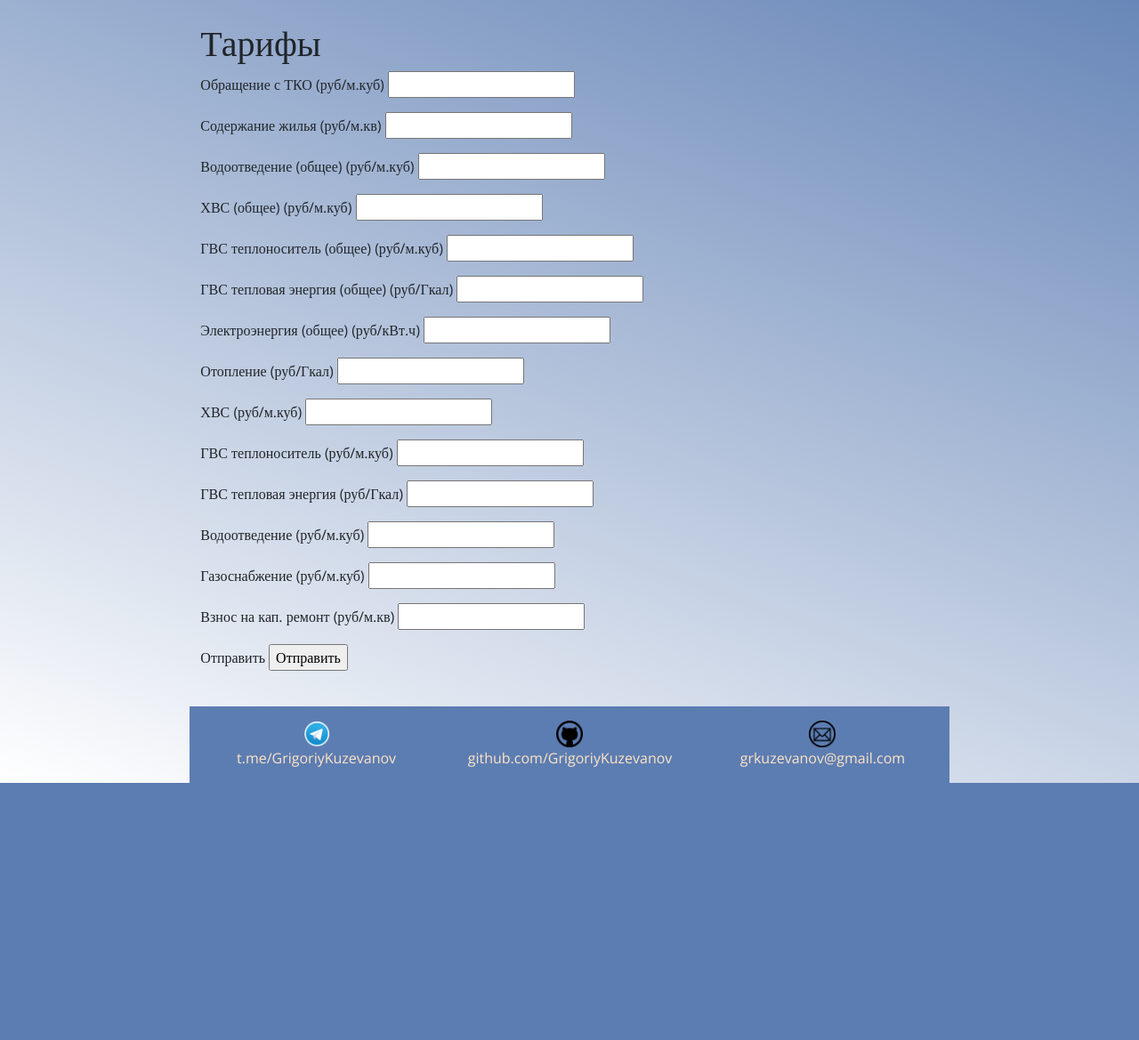
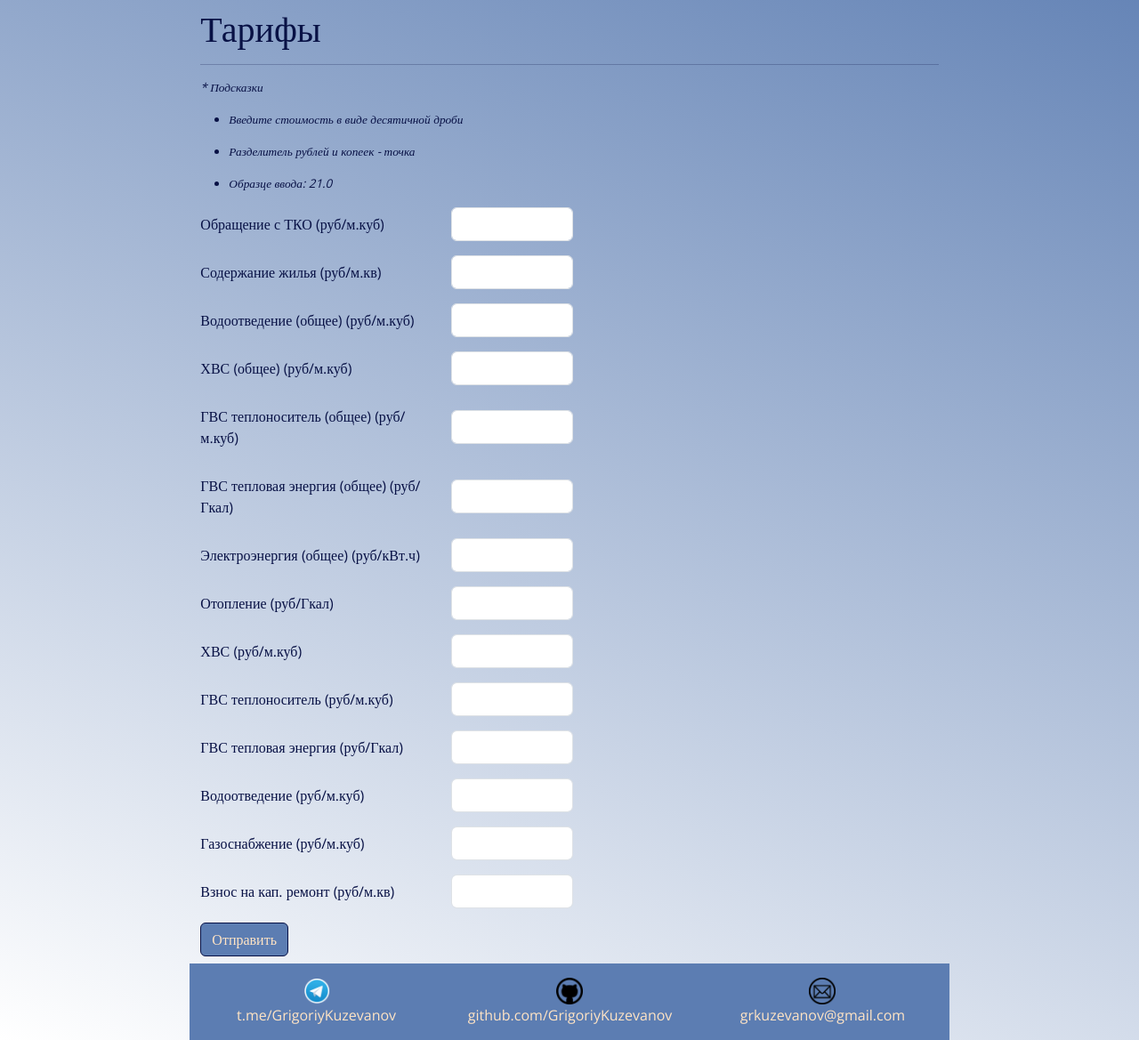
Before and after one commit to GrigoriyKuzevanov/flask-pet-project, a Flask app: page /prices in a window 1280 px wide. Shown: the part 108-1277 px from the top of the page at 89% size. Before the commit the page ends 988 px from the top, so only its background shows below. Run offline with Flask 3, Linux system fonts and the light colour scheme; the visitor is signed in with stand-in values (Sample User, id 1); data that the repository does not hold is empty.

Commit message:
add css styles for prices form

```diff
--- a/my_app/forms.py
+++ b/my_app/forms.py
@@ -1,7 +1,7 @@
 from flask_wtf import FlaskForm
 from wtforms import (BooleanField, FloatField, PasswordField, StringField,
                      SubmitField)
-from wtforms.validators import DataRequired, Email, EqualTo, ValidationError
+from wtforms.validators import DataRequired, Email, EqualTo, ValidationError, Optional
 
 from my_app.models import User
 
@@ -34,18 +34,18 @@ class RegistrationForm(FlaskForm):
 
 
 class PriceForm(FlaskForm):
-    tko = FloatField("Обращение с ТКО (руб/м.куб)")
-    maintenance_common = FloatField("Содержание жилья (руб/м.кв)")
-    drainage_common = FloatField("Водоотведение (общее) (руб/м.куб)")
-    cold_water_common = FloatField("ХВС (общее) (руб/м.куб)")
-    hot_water_volume_common = FloatField("ГВС теплоноситель (общее) (руб/м.куб)")
-    hot_water_energy_common = FloatField("ГВС тепловая энергия (общее) (руб/Гкал)")
-    electricity_common = FloatField("Электроэнергия (общее) (руб/кВт.ч)")
-    heating = FloatField("Отопление (руб/Гкал)")
-    cold_water = FloatField("ХВС (руб/м.куб)")
-    hot_water_volume = FloatField("ГВС теплоноситель (руб/м.куб)")
-    hot_water_energy = FloatField("ГВС тепловая энергия (руб/Гкал)")
-    drainage = FloatField("Водоотведение (руб/м.куб)")
-    gas = FloatField("Газоснабжение (руб/м.куб)")
-    renovation = FloatField("Взнос на кап. ремонт (руб/м.кв)")
-    submit = SubmitField("Отправить")
+    tko = FloatField("Обращение с ТКО (руб/м.куб)", validators=[Optional()])
+    maintenance_common = FloatField("Содержание жилья (руб/м.кв)", validators=[Optional()])
+    drainage_common = FloatField("Водоотведение (общее) (руб/м.куб)", validators=[Optional()])
+    cold_water_common = FloatField("ХВС (общее) (руб/м.куб)", validators=[Optional()])
+    hot_water_volume_common = FloatField("ГВС теплоноситель (общее) (руб/м.куб)", validators=[Optional()])
+    hot_water_energy_common = FloatField("ГВС тепловая энергия (общее) (руб/Гкал)", validators=[Optional()])
+    electricity_common = FloatField("Электроэнергия (общее) (руб/кВт.ч)", validators=[Optional()])
+    heating = FloatField("Отопление (руб/Гкал)", validators=[Optional()])
+    cold_water = FloatField("ХВС (руб/м.куб)", validators=[Optional()])
+    hot_water_volume = FloatField("ГВС теплоноситель (руб/м.куб)", validators=[Optional()])
+    hot_water_energy = FloatField("ГВС тепловая энергия (руб/Гкал)", validators=[Optional()])
+    drainage = FloatField("Водоотведение (руб/м.куб)", validators=[Optional()])
+    gas = FloatField("Газоснабжение (руб/м.куб)", validators=[Optional()])
+    renovation = FloatField("Взнос на кап. ремонт (руб/м.кв)", validators=[Optional()])
+    submit = SubmitField("Отправить", validators=[Optional()])
--- a/my_app/routes.py
+++ b/my_app/routes.py
@@ -46,10 +46,14 @@ def show_document(doc_num):
 @app.route("/prices", methods=["POST", "GET"])
 @login_required
 def prices():
+    user = current_user
     url = url_for("prices")
-    form = PriceForm()
+    obj = Price.query.filter_by(user_id=user.id).order_by(Price.created_at).first()
+    if obj:
+        form = PriceForm(obj=obj)
+    else:
+        form = PriceForm()
     if form.validate_on_submit() and request.method == "POST":
-        user = current_user
         price = Price(
             user_id=user.id,
             company_id=user.company_id,
@@ -68,6 +72,8 @@ def prices():
             gas=form.gas.data,
             renovation=form.renovation.data,
         )
+        print(type(form.tko.data))
+        print(form.tko.data)
         db.session.add(price)
         db.session.commit()
         flash('Данные внесены успешно')
--- a/my_app/static/css/styles.css
+++ b/my_app/static/css/styles.css
@@ -3,6 +3,7 @@
 body {
     font-family: 'Open Sans', serif;
     background: linear-gradient(200deg, #5c7db2 0%, #ffffff 100%);
+    color:rgb(8, 17, 69);
 }
 
 /* Navigation */
@@ -68,3 +69,32 @@ body {
     color: bisque;
     text-decoration: none;
 }
+
+/* Content */
+.flash ul {
+    list-style-type: none;
+    background-color: #5c7db2;
+    color: bisque;
+}
+
+form .btn-primary {
+    color: bisque;
+    background-color: #5c7db2;
+    border-color: rgb(8, 17, 69);
+}
+
+form .btn-primary:hover {
+    background-color: #4c73b2;
+}
+
+.link {
+    text-decoration:underline;
+    color: rgb(8, 17, 69);
+}
+
+.tip {
+    /* border-style: solid;
+    border-width: 1px; */
+    font-style: italic;
+    font-size: smaller;
+}
--- a/my_app/templates/base.html
+++ b/my_app/templates/base.html
@@ -60,7 +60,8 @@
 
                                     {% if current_user.is_anonymous and url == url_for('login') %}
                                     <li class="nav-item px-2">
-                                        <a class="nav-link active" aria-current="page" href="{{ url_for('login') }}">Войти</a>
+                                        <a class="nav-link active" aria-current="page"
+                                            href="{{ url_for('login') }}">Войти</a>
                                     </li>
                                     {% elif current_user.is_anonymous %}
                                     <li class="nav-item px-2">
@@ -68,24 +69,31 @@
                                     </li>
                                     {% elif url == url_for('logout') %}
                                     <li class="nav-item px-2">
-                                        <a class="nav-link active" aria-current="page" href="{{ url_for('logout') }}">Выйти</a>
+                                        <a class="nav-link active" aria-current="page"
+                                            href="{{ url_for('logout') }}">Выйти</a>
                                     </li>
                                     <li class="nav-item px-2">
-                                        <a class="nav-link" href="{{ url_for('profile', username = current_user.username) }}">Профиль пользователя</a>
+                                        <a class="nav-link"
+                                            href="{{ url_for('profile', username = current_user.username) }}">Профиль
+                                            пользователя</a>
                                     </li>
                                     {% elif url == url_for('profile', username=current_user.username) %}
                                     <li class="nav-item px-2">
                                         <a class="nav-link" href="{{ url_for('logout') }}">Выйти</a>
                                     </li>
                                     <li class="nav-item px-2">
-                                        <a class="nav-link active" aria-current="page" href="{{ url_for('profile', username = current_user.username) }}">Профиль пользователя</a>
+                                        <a class="nav-link active" aria-current="page"
+                                            href="{{ url_for('profile', username = current_user.username) }}">Профиль
+                                            пользователя</a>
                                     </li>
                                     {% else %}
                                     <li class="nav-item px-2">
                                         <a class="nav-link" href="{{ url_for('logout') }}">Выйти</a>
                                     </li>
                                     <li class="nav-item px-2">
-                                        <a class="nav-link" href="{{ url_for('profile', username = current_user.username) }}">Профиль пользователя</a>
+                                        <a class="nav-link"
+                                            href="{{ url_for('profile', username = current_user.username) }}">Профиль
+                                            пользователя</a>
                                     </li>
                                     {% endif%}
 
@@ -107,11 +115,21 @@
         </div>
     </header>
 
-    <section class="mt-4">
+    <section class="mt-2">
         <div class="container-fluid">
             <div class="row">
                 <div class="col-lg-2"></div>
                 <div class="col-lg-8 col-md-12">
+                    <!-- Title -->
+                    <div class="col-lg-12 mb-1">
+                        {% if title %}
+                        <h1>{{ title }}</h1>
+                        {% else %}
+                        <h1>Коммуналка</h1>
+                        {% endif %}
+                        <hr>
+                    </div>
+                    <!-- End title -->
                     <!-- Flash messages -->
                     <div class="flash">
                         {% with messages = get_flashed_messages() %}
@@ -128,13 +146,8 @@
                     <!-- Content -->
                     <div class="content">
                         {% block content %}
+                        {% endblock %}
                         <!-- <p>{{ url }}</p> -->
-                        {% if title %}
-                        <h1>{{ title }}</h1>
-                        {% else %}
-                        <h1>Коммуналка</h1>
-                        {% endif %}
-                        {% endblock %}
                     </div>
                     <!-- End content -->
                 </div>
@@ -143,7 +156,7 @@
         </div>
     </section>
 
-    <footer class="mt-4">
+    <footer class="mt-2">
         <div class="container-fluid">
             <div class="row">
                 <div class="col-lg-2"></div>
@@ -151,8 +164,8 @@
                     <div class="row">
                         <div class="col-lg-4 col-md-12 footer-text text-center">
                             <p><a href="https://t.me/GrigoriyKuzevanov" target="_blank"><img
-                                style="width: 30px; margin-inline: 1em;" src="/static/files/Telegram_logo.png"
-                                alt="Telegram logo">t.me/GrigoriyKuzevanov</a></p>
+                                        style="width: 30px; margin-inline: 1em;" src="/static/files/Telegram_logo.png"
+                                        alt="Telegram logo">t.me/GrigoriyKuzevanov</a></p>
                         </div>
                         <div class="col-lg-4 col-md-12 footer-text text-center">
                             <p><a href="https://github.com/GrigoriyKuzevanov"><img
@@ -160,9 +173,9 @@
                                         alt="GitHub logo">github.com/GrigoriyKuzevanov</a></p>
                         </div>
                         <div class="col-lg-4 col-md-12 footer-text text-center">
-                            <p><a href="mailto:grkuzevanov@gmail.com"><img
-                                style="width: 30px; margin-inline: 1em;" src="/static/files/Email_logo.png"
-                                alt="Email logo">grkuzevanov@gmail.com</a></p>
+                            <p><a href="mailto:grkuzevanov@gmail.com"><img style="width: 30px; margin-inline: 1em;"
+                                        src="/static/files/Email_logo.png" alt="Email logo">grkuzevanov@gmail.com</a>
+                            </p>
                         </div>
                     </div>
                 </div>
--- a/my_app/templates/prices.html
+++ b/my_app/templates/prices.html
@@ -3,15 +3,40 @@
 {% block content %}
 {{ super() }}
 
+<div class="mb-3 tip">
+    <p>* Подсказки</p>
+    <ul>
+        <li>
+            <p>Введите стоимость в виде десятичной дроби</p>
+        </li>
+        <li>
+            <p>Разделитель рублей и копеек - точка</p>
+        </li>
+        <li>
+            <p>Образце ввода: 21.0 </p>
+        </li>
+    </ul>
+</div>
 <form action="/prices" method="post">
     {{ form.hidden_tag() }}
     {% for f in form if f.widget.input_type != 'hidden' %}
-    <p>
-        {{ f.label }}
-        {{ f }}
-    </p>
+    {% if f.label != form.submit.label %}
+    <div class="mb-3">
+        <div class="row g-3 align-items-center">
+            <div class="col-lg-4">
+                {{ f.label(class='col-form-label') }}
+            </div>
+            <div class="col-auto">
+                {{ f(class='form-control', size=10) }}
+            </div>
+            {% for error in f.errors %}
+            <span style="color: red;">[{{ error }}]</span>
+            {% endfor %}
+        </div>
+    </div>
+    {% endif %}
     {% endfor %}
+    {{ form.submit(class='btn btn-primary') }}
 </form>
 
-
 {% endblock %}
```
Also changed, not shown: my_app/templates/login.html (+30 -16 lines), my_app/templates/register.html (+14 -9 lines).
